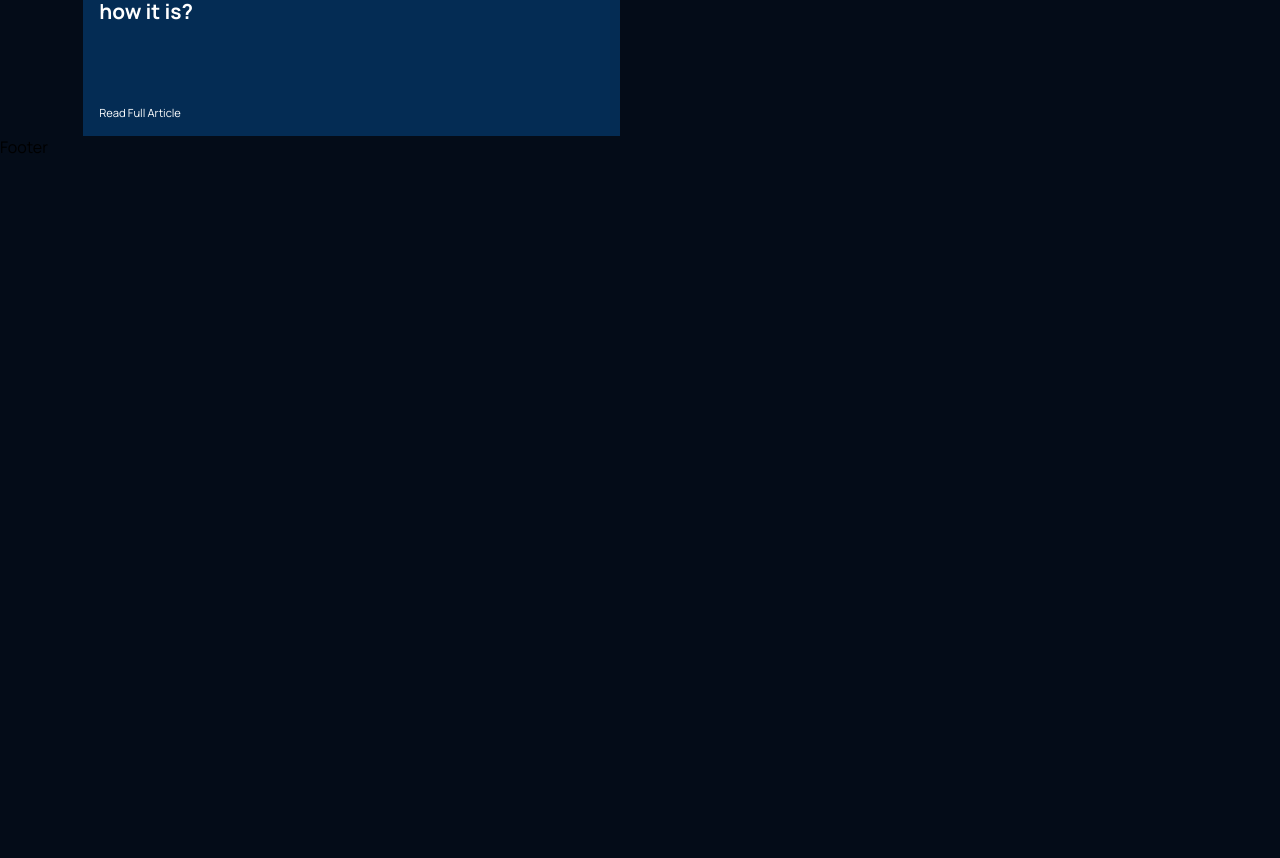
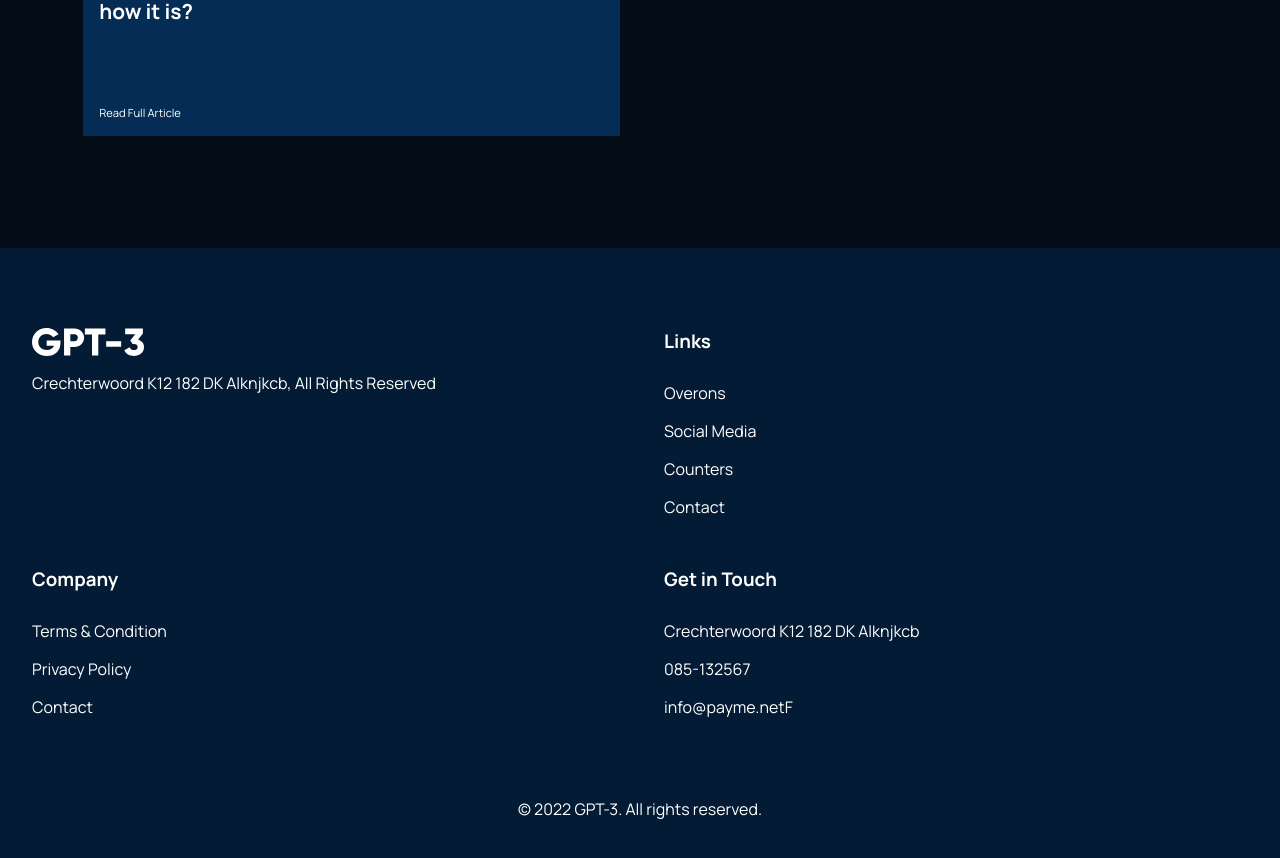
Before and after one commit to dragoshcode/gpt3-modern-ui-ux-website, a React (Create React App) app: page / in a window 1280 px wide. Shown: the part 4200-5058 px from the top of the page. Before the commit the page ends 4358 px from the top, so only its background shows below. Built offline with nearby package versions, Linux system fonts and the light colour scheme; the HTML template or start-up script is replaced by a standard one.

Commit message:
Add and style footer

```diff
--- a/src/containers/footer/Footer.js
+++ b/src/containers/footer/Footer.js
@@ -1,10 +1,45 @@
-import React from 'react'
-import './footer.scss'
-import '../../scss/_utils.scss'
+import React from 'react';
+import './footer.scss';
+import '../../scss/_utils.scss';
+import logo from '../../assets/logo.svg';
+
 function Footer() {
   return (
-    <div>Footer</div>
-  )
+    <div className='footer-container'>
+      <div className='footer grid'>
+        <div className='footer__logo flex-col'>
+          <img src={logo} alt='logo' />
+          <p>Crechterwoord K12 182 DK Alknjkcb, All Rights Reserved</p>
+        </div>
+        <div className='footer__links flex-col'>
+          <h3>Links</h3>
+          <div className='footer__links-container flex-col'>
+            <a href='/'>Overons</a>
+            <a href='/'>Social Media</a>
+            <a href='/'>Counters</a>
+            <a href='/'>Contact</a>
+          </div>
+        </div>
+        <div className='footer__company flex-col'>
+          <h3>Company</h3>
+          <div className='footer__company-container flex-col'>
+            <a href='/'>Terms & Condition</a>
+            <a href='/'>Privacy Policy</a>
+            <a href='/'>Contact</a>
+          </div>
+        </div>
+        <div className='footer__followup flex-col'>
+          <h3>Get in Touch</h3>
+          <div className='footer__followup-container flex-col'>
+            <p>Crechterwoord K12 182 DK Alknjkcb</p>
+            <p>085-132567</p>
+            <p>info@payme.netF</p>
+          </div>
+        </div>
+      </div>
+      <p className='copyright'>© 2022 GPT-3. All rights reserved.</p>
+    </div>
+  );
 }
 
-export default Footer
+export default Footer;
--- a/src/containers/footer/footer.scss
+++ b/src/containers/footer/footer.scss
@@ -1 +1,64 @@
 @use '../../scss/variables' as v;
+
+.footer-container {
+  background-color: v.$color-footer;
+  margin-top: 7rem;
+  padding: 5rem 2rem;
+  color: white;
+  .footer {
+    gap: 3rem;
+    &__logo {
+      gap: 1rem;
+      img {
+        width: 7rem;
+      }
+    }
+    &__links {
+      gap: 1.75rem;
+      &-container {
+        gap: 1rem;
+        a {
+          color: white;
+        }
+      }
+    }
+
+    &__company {
+      gap: 1.75rem;
+      &-container {
+        gap: 1rem;
+        a {
+          color: white;
+        }
+      }
+    }
+
+    &__followup {
+      gap: 1.75rem;
+      &-container {
+        gap: 1rem;
+      }
+    }
+  }
+
+  .copyright {
+    margin-top: 5rem;
+    text-align: center;
+  }
+}
+
+@media only screen and (min-width: 850px) {
+  .footer {
+    grid-template-columns: repeat(2, 1fr);
+  }
+}
+
+@media only screen and (min-width: 1360px) {
+  .footer-container {
+    padding: 7rem 5rem;
+  }
+
+  .footer {
+    grid-template-columns: repeat(4, 1fr);
+  }
+}
```
